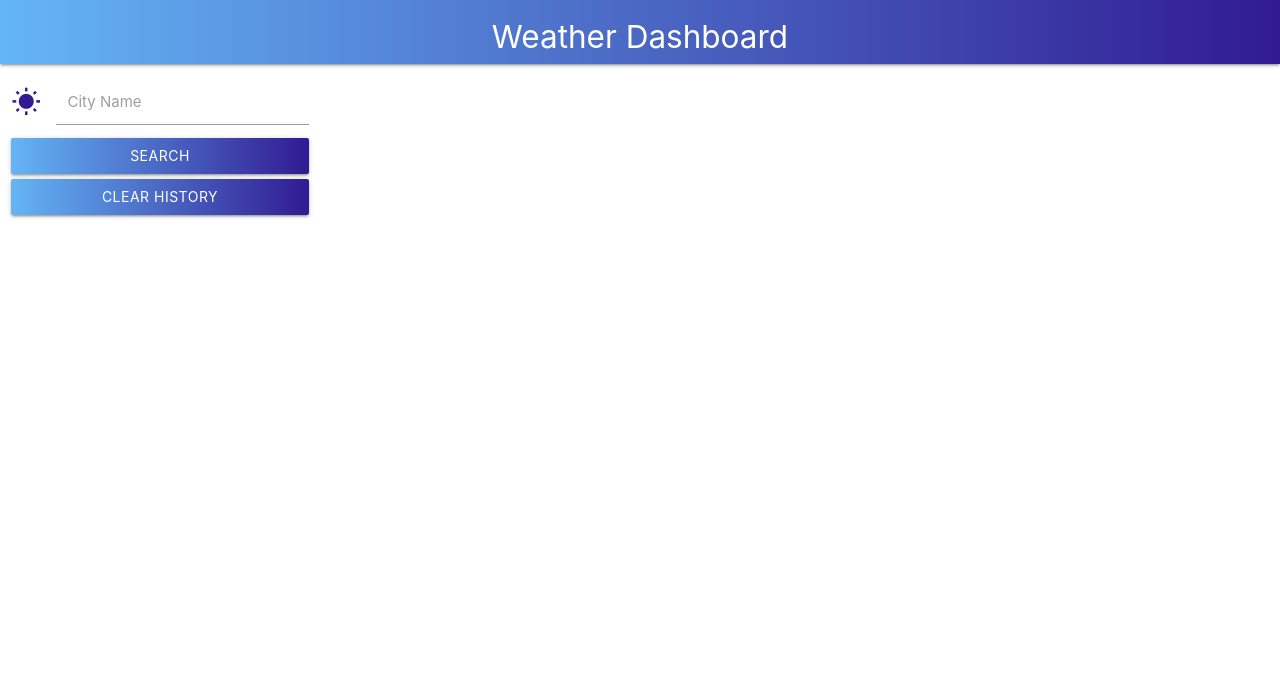
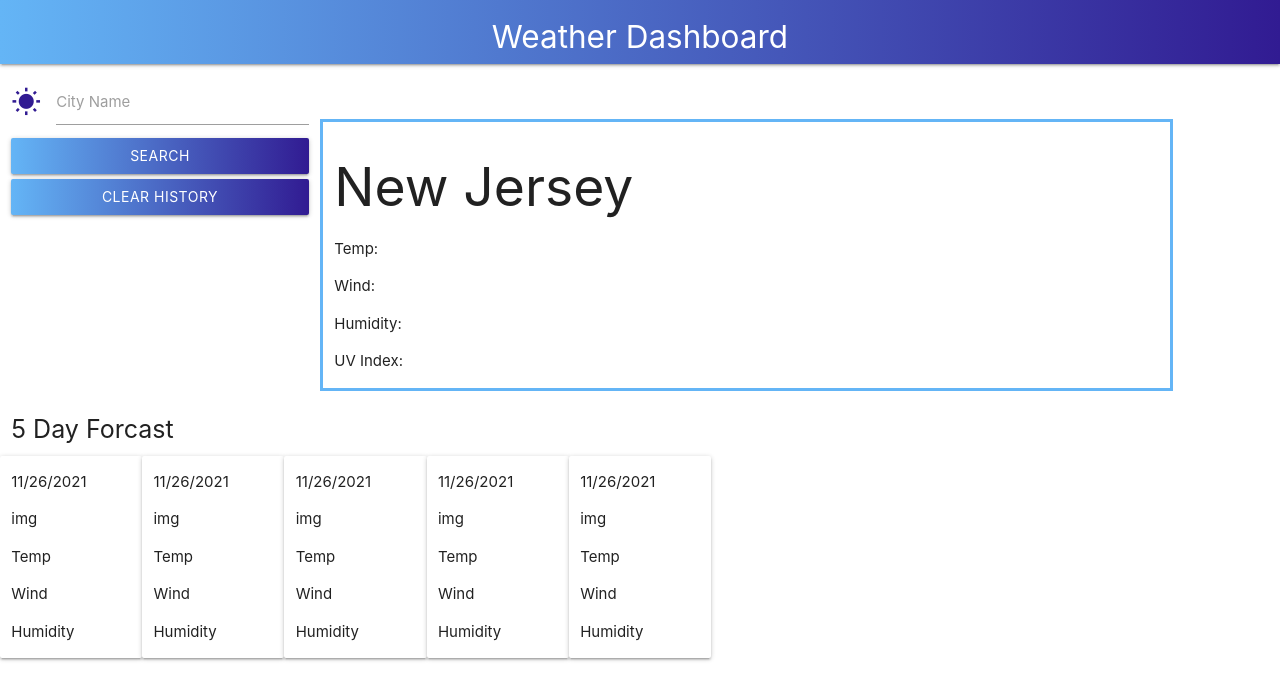
Before and after one commit to robjameva/Weather-Dashboard, a plain HTML site: page index.html in a window 1280 px wide. Drawn offline with nearby package versions, Linux system fonts and the light colour scheme.

Commit message:
curret city data ui and 5 day forcast ui

```diff
--- a/assets/css/style.css
+++ b/assets/css/style.css
@@ -48,3 +48,21 @@ a {
 .btn, .btn-large {
     background-image: linear-gradient(90deg, #64b5f6, #311b92 );
 }
+
+.selected-city {
+    border: #64b5f6 3px solid;
+    margin-top: 55px;
+}
+
+.five-day-title {
+    margin-top: 20px !important;
+    font-size: 25px;
+}
+
+/* .five-day {
+    border: #64b5f6 3px solid;
+} */
+
+/* .forcast {
+    text-align: center;
+} */
--- a/assets/js/app.js
+++ b/assets/js/app.js
@@ -44,6 +44,7 @@ var generateRecentSearchBtn = function(city) {
     if (!recentSearch.includes(city) && recentSearch.length < 10) {
         var cityBtnEl = document.createElement("a");
         cityBtnEl.classList = "waves-effect waves-light btn-large search-btn";
+        cityBtnEl.setAttribute("data-city", city)
         cityBtnEl.textContent = city;
 
         btnContainerEl.appendChild(cityBtnEl);
@@ -57,6 +58,14 @@ var generateRecentSearchBtn = function(city) {
         loadRecentSearch();
     }
 }
+
+var getWeatherFromBtn = function(event) {
+    var city = event.target.getAttribute("data-city");
+    getWeather(city);
+}
+
+
+
 
 var clearBtnHandler = function() {
     var loadedSearches = JSON.parse(localStorage.getItem("cities"))
@@ -85,3 +94,4 @@ if (localStorage.getItem("cities")) {
 
 searchBoxEl.addEventListener("click", submitBtnHandler)
 clearBtnEl.addEventListener("click", clearBtnHandler)
+btnContainerEl.addEventListener("click", getWeatherFromBtn)
--- a/index.html
+++ b/index.html
@@ -21,22 +21,71 @@
         <!-- Page Layout here -->
         <div class="row">
             <div class="col s12 m4 l3">
-            <div class="col input-field" id="search-container">
+                <div class="col" id="search-container">
+                    <form class="input-field">
                         <i class="material-icons prefix">wb_sunny</i>
                         <input id="icon_prefix" type="text" class="validate">
                         <label for="icon_prefix" id="placeholder">City Name</label>
                         <button class="btn" id="search" type="submit">Search</button>
                         <button class="btn" id="clear" type="submit">Clear History</button>
+                    </form>
                 </div>
-
 
                 <div class="btn-container col">
                 </div>
             </div>
 
-        <div class="col s12 m8 l9">
+            <div class="col s12 m7 l8 selected-city">
+                <h2>New Jersey</h2>
+                <p>Temp:</p>
+                <p>Wind:</p>
+                <p>Humidity:</p>
+                <p>UV Index:</p>
+            </div>
 
+            <div class="col s12 m7 l8 five-day-title">
+                <span>5 Day Forcast</span>
+            </div>
+            <div class="col s12 m7 l8 five-day">
+                <div class="row">
 
+                    <div class="card col s2 m2 l2 xl2 forcast">
+                        <p>11/26/2021</p>
+                        <p>img</p>
+                        <p>Temp</p>
+                        <p>Wind</p>
+                        <p>Humidity</p>
+                    </div>
+                    <div class="card col s2 m2 l2 xl2 forcast">
+                        <p>11/26/2021</p>
+                        <p>img</p>
+                        <p>Temp</p>
+                        <p>Wind</p>
+                        <p>Humidity</p>
+                    </div>
+                    <div class="card col s2 m2 l2 xl2 forcast">
+                        <p>11/26/2021</p>
+                        <p>img</p>
+                        <p>Temp</p>
+                        <p>Wind</p>
+                        <p>Humidity</p>
+                    </div>
+                    <div class="card col s2 m2 l2 xl2 forcast">
+                        <p>11/26/2021</p>
+                        <p>img</p>
+                        <p>Temp</p>
+                        <p>Wind</p>
+                        <p>Humidity</p>
+                    </div>
+                    <div class="card col s2 m2 l2 xl2 forcast">
+                        <p>11/26/2021</p>
+                        <p>img</p>
+                        <p>Temp</p>
+                        <p>Wind</p>
+                        <p>Humidity</p>
+                    </div>
+
+            </div>
          </div>
 
       </div>
```
Lines whose indentation alone changed are shown as unchanged.
